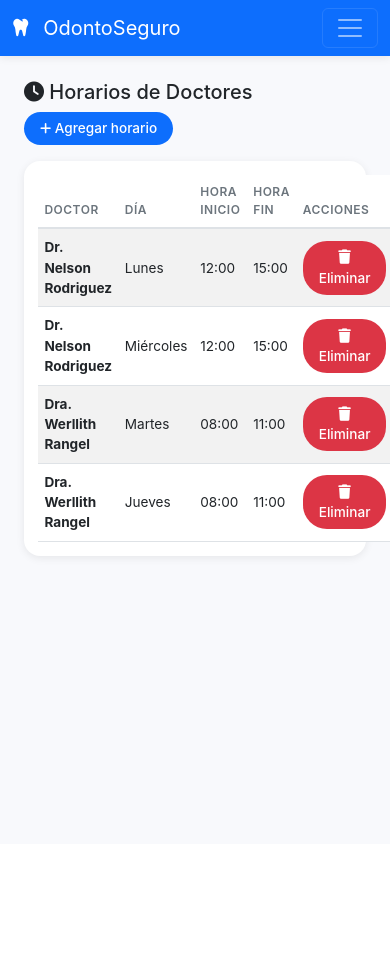
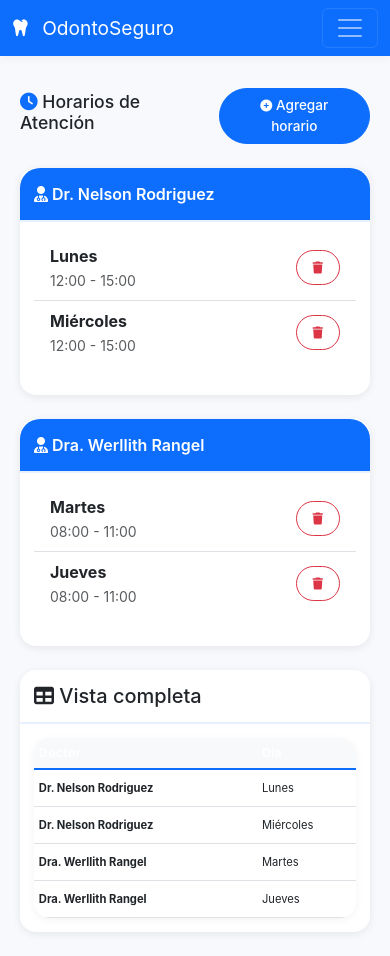
Before and after one commit to eldelacamisita-ux/sistema-odontologia, a Flask app: page /dashboard/horarios in a window 390 px wide. Before the commit the page ends 560 px from the top, so only its background shows below. Run offline with Flask 3, Linux system fonts and the light colour scheme; a user stored in the database is signed in.

Commit message:
Corregir scroll horizontal en tablas móviles y mejorar horarios con tarjetas

```diff
--- a/app/static/css/style.css
+++ b/app/static/css/style.css
@@ -1,15 +1,18 @@
 /* ========== Estilos generales ========== */
 :root {
     --primary: #0d6efd;
+    --primary-light: #e7f0ff;
     --success: #198754;
     --warning: #ffc107;
     --danger: #dc3545;
     --info: #0dcaf0;
     --secondary: #6c757d;
+    --gray-bg: #f8f9fc;
+    --card-shadow: 0 0.5rem 1rem rgba(0,0,0,0.08);
 }
 
 body {
-    background-color: #f8f9fc;
+    background-color: var(--gray-bg);
     font-family: 'Inter', 'Segoe UI', system-ui, -apple-system, sans-serif;
     color: #212529;
 }
@@ -18,7 +21,7 @@ body {
 .card {
     border-radius: 1.25rem;
     border: none;
-    box-shadow: 0 0.125rem 0.5rem rgba(0,0,0,0.08);
+    box-shadow: var(--card-shadow);
     transition: transform 0.2s ease, box-shadow 0.2s ease;
 }
 
@@ -29,9 +32,10 @@ body {
 
 .card-header {
     border-radius: 1.25rem 1.25rem 0 0 !important;
-    background-color: transparent;
-    border-bottom: 1px solid rgba(0,0,0,0.05);
+    background-color: white;
+    border-bottom: 2px solid var(--primary-light);
     padding: 1rem 1.25rem;
+    font-weight: 600;
 }
 
 .card-body {
@@ -41,7 +45,8 @@ body {
 /* ========== Tablas ========== */
 .table-responsive {
     border-radius: 1rem;
-    overflow: hidden;
+    overflow-x: auto;
+    -webkit-overflow-scrolling: touch;
     box-shadow: 0 0.125rem 0.5rem rgba(0,0,0,0.05);
 }
 
@@ -51,17 +56,17 @@ body {
 }
 
 .table thead {
-    background-color: #f8f9fa;
-    border-bottom: 2px solid #dee2e6;
+    background-color: var(--primary);
+    border-bottom: 2px solid var(--primary);
 }
 
 .table thead th {
     font-weight: 600;
-    text-transform: uppercase;
+    color: white;
     font-size: 0.75rem;
     letter-spacing: 0.5px;
-    color: #6c757d;
     padding: 1rem 0.75rem;
+    border: none;
 }
 
 .table tbody td {
@@ -92,7 +97,6 @@ body {
     padding: 0.5rem 1.2rem;
     font-weight: 500;
     transition: all 0.2s ease;
-    border: none;
 }
 
 .btn:hover {
@@ -160,7 +164,7 @@ body {
 }
 
 .navbar {
-    box-shadow: 0 0.125rem 0.5rem rgba(0,0,0,0.08);
+    box-shadow: 0 2px 10px rgba(0,0,0,0.05);
 }
 
 /* ========== Odontograma ========== */
@@ -195,7 +199,7 @@ body {
     box-shadow: 0 0 0 0.2rem rgba(13, 110, 253, 0.15);
 }
 
-/* ========== Responsive - Móvil ========== */
+/* ========== Responsive - Móvil (<768px) ========== */
 @media (max-width: 768px) {
     .container-fluid {
         padding: 0.5rem !important;
@@ -210,16 +214,36 @@ body {
         border-radius: 1rem;
     }
 
+    .card-header {
+        font-size: 1rem;
+        padding: 0.875rem;
+    }
+
     .card-body {
         padding: 0.875rem;
     }
 
+    .display-6 {
+        font-size: 1.8rem !important;
+    }
+
+    /* Tablas con scroll horizontal forzado */
+    .table-responsive {
+        overflow-x: auto !important;
+        -webkit-overflow-scrolling: touch;
+    }
+
+    .table-responsive table {
+        min-width: 700px; /* Fuerza el ancho mínimo para scroll */
+    }
+
     .table {
-        font-size: 0.85rem;
+        font-size: 0.75rem;
     }
 
     .table td, .table th {
-        padding: 0.5rem 0.4rem !important;
+        padding: 0.4rem 0.3rem !important;
+        font-size: 0.7rem;
     }
 
     .btn {
@@ -229,12 +253,12 @@ body {
 
     .btn-group .btn,
     .btn-group-sm .btn {
-        font-size: 0.7rem;
-        padding: 0.25rem 0.5rem;
+        font-size: 0.65rem;
+        padding: 0.2rem 0.4rem;
     }
 
     .btn i {
-        font-size: 0.8rem;
+        font-size: 0.75rem;
     }
 
     .badge {
@@ -247,6 +271,10 @@ body {
         padding: 0.3rem;
     }
 
+    .navbar-brand {
+        font-size: 1.2rem;
+    }
+
     /* Hacer que los grupos de botones se apilen en móvil */
     .btn-group {
         display: flex;
@@ -255,7 +283,24 @@ body {
     }
 }
 
-/* ========== Responsive - Tablet ========== */
+/* ========== Responsive - Extra pequeño (<576px) ========== */
+@media (max-width: 576px) {
+    .table td, .table th {
+        padding: 0.4rem 0.3rem !important;
+        font-size: 0.7rem;
+    }
+
+    .table .btn-sm {
+        font-size: 0.6rem;
+        padding: 0.15rem 0.4rem;
+    }
+
+    h1, h2 {
+        font-size: 1.1rem !important;
+    }
+}
+
+/* ========== Responsive - Tablet (769px-1024px) ========== */
 @media (min-width: 769px) and (max-width: 1024px) {
     .container-fluid {
         padding: 1rem !important;
--- a/app/templates/horarios/listar.html
+++ b/app/templates/horarios/listar.html
@@ -1,25 +1,73 @@
 {% extends "base.html" %}
 {% block content %}
-<div class="container mt-4">
-    <h2><i class="fas fa-clock"></i> Horarios de Doctores</h2>
-
+<div class="container-fluid px-4">
+    <div class="d-flex justify-content-between align-items-center mb-4">
+        <h2><i class="fas fa-clock text-primary"></i> Horarios de Atención</h2>
         {% if current_user.rol == 'odontologo' %}
-    <a href="{{ url_for('main.nuevo_horario') }}" class="btn btn-primary mb-3">
-        <i class="fas fa-plus"></i> Agregar horario
+        <a href="{{ url_for('main.nuevo_horario') }}" class="btn btn-primary">
+            <i class="fas fa-plus-circle"></i> Agregar horario
         </a>
         {% endif %}
+    </div>
 
-    <div class="card">
+    {% if horarios %}
+    <!-- Vista de tarjetas para mejor visualización -->
+    <div class="row g-4 mb-4">
+        {% set ns = namespace(doctores={}) %}
+        {% for h in horarios %}
+            {% if h.doctor not in ns.doctores %}
+                {% set _ = ns.doctores.update({h.doctor: []}) %}
+            {% endif %}
+            {% set _ = ns.doctores[h.doctor].append(h) %}
+        {% endfor %}
+
+        {% for doctor, horarios_doctor in ns.doctores.items() %}
+        <div class="col-md-6 col-lg-4">
+            <div class="card border-0 shadow-sm h-100">
+                <div class="card-header bg-primary text-white">
+                    <i class="fas fa-user-md"></i> {{ doctor }}
+                </div>
                 <div class="card-body">
-            <table class="table table-striped">
-                <thead>
+                    <ul class="list-group list-group-flush">
+                        {% for h in horarios_doctor %}
+                        <li class="list-group-item d-flex justify-content-between align-items-center">
+                            <div>
+                                <strong>{{ h.dia_semana }}</strong><br>
+                                <small class="text-muted">{{ h.hora_inicio.strftime('%H:%M') }} - {{ h.hora_fin.strftime('%H:%M') }}</small>
+                            </div>
+                            {% if current_user.rol == 'odontologo' %}
+                            <a href="{{ url_for('main.eliminar_horario', id=h.id) }}"
+                               class="btn btn-sm btn-outline-danger"
+                               title="Eliminar"
+                               onclick="return confirm('¿Eliminar este horario?')">
+                                <i class="fas fa-trash"></i>
+                            </a>
+                            {% endif %}
+                        </li>
+                        {% endfor %}
+                    </ul>
+                </div>
+            </div>
+        </div>
+        {% endfor %}
+    </div>
+
+    <!-- Vista de tabla alternativa -->
+    <div class="card border-0 shadow-sm">
+        <div class="card-header bg-transparent">
+            <h5 class="mb-0"><i class="fas fa-table"></i> Vista completa</h5>
+        </div>
+        <div class="card-body">
+            <div class="table-responsive">
+                <table class="table table-hover align-middle">
+                    <thead class="table-light">
                         <tr>
                             <th>Doctor</th>
                             <th>Día</th>
                             <th>Hora inicio</th>
                             <th>Hora fin</th>
                             {% if current_user.rol == 'odontologo' %}
-                        <th>Acciones</th>
+                            <th class="text-center">Acciones</th>
                             {% endif %}
                         </tr>
                     </thead>
@@ -31,11 +79,12 @@
                             <td>{{ h.hora_inicio.strftime('%H:%M') }}</td>
                             <td>{{ h.hora_fin.strftime('%H:%M') }}</td>
                             {% if current_user.rol == 'odontologo' %}
-                        <td>
+                            <td class="text-center">
                                 <a href="{{ url_for('main.eliminar_horario', id=h.id) }}"
-                               class="btn btn-sm btn-danger"
+                                   class="btn btn-sm btn-outline-danger"
+                                   title="Eliminar"
                                    onclick="return confirm('¿Eliminar este horario?')">
-                                <i class="fas fa-trash"></i> Eliminar
+                                    <i class="fas fa-trash"></i>
                                 </a>
                             </td>
                             {% endif %}
@@ -43,13 +92,19 @@
                         {% endfor %}
                     </tbody>
                 </table>
-
-            {% if not horarios %}
-            <div class="alert alert-info">
+            </div>
+        </div>
+    </div>
+    {% else %}
+    <div class="alert alert-info text-center">
         <i class="fas fa-info-circle"></i> No hay horarios registrados aún.
+        {% if current_user.rol == 'odontologo' %}
+        <br><br>
+        <a href="{{ url_for('main.nuevo_horario') }}" class="btn btn-primary">
+            <i class="fas fa-plus-circle"></i> Agregar primer horario
+        </a>
+        {% endif %}
     </div>
     {% endif %}
 </div>
-    </div>
-</div>
 {% endblock %}
```
Lines whose indentation alone changed are shown as unchanged.
